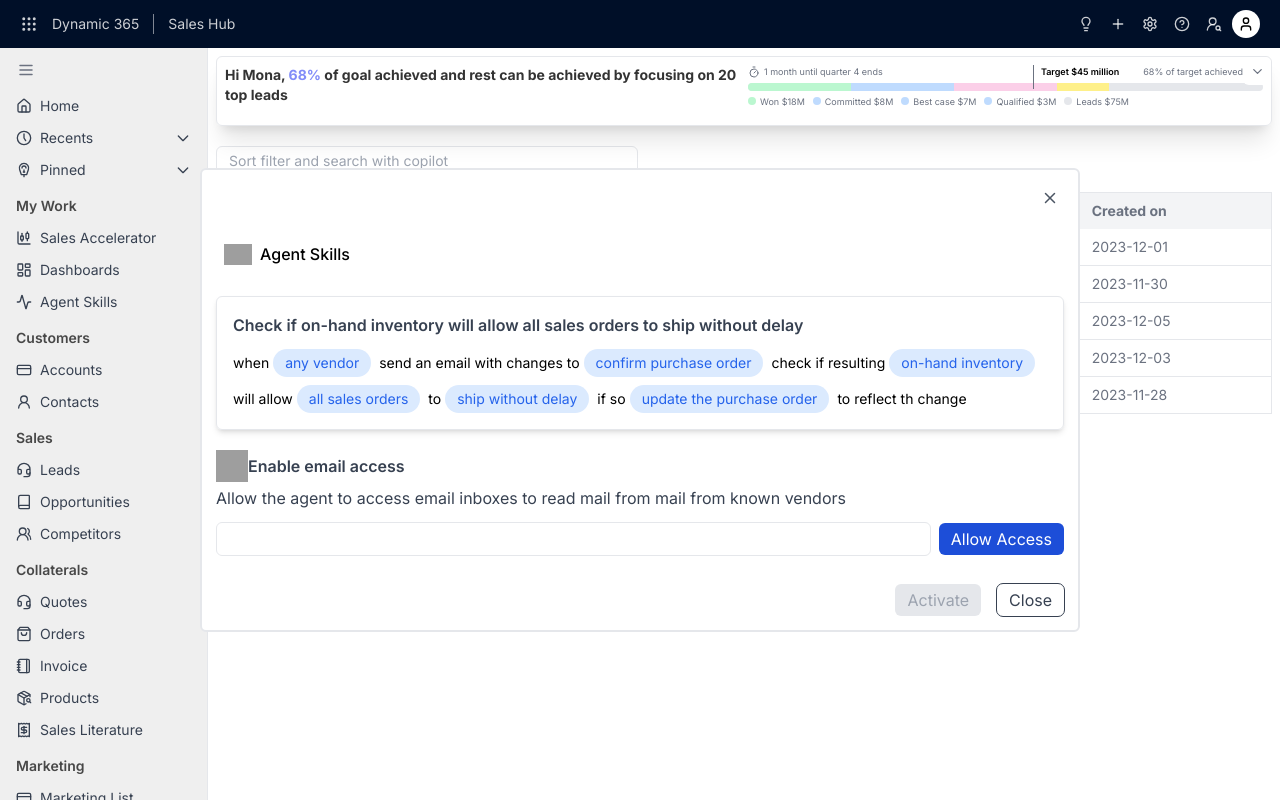
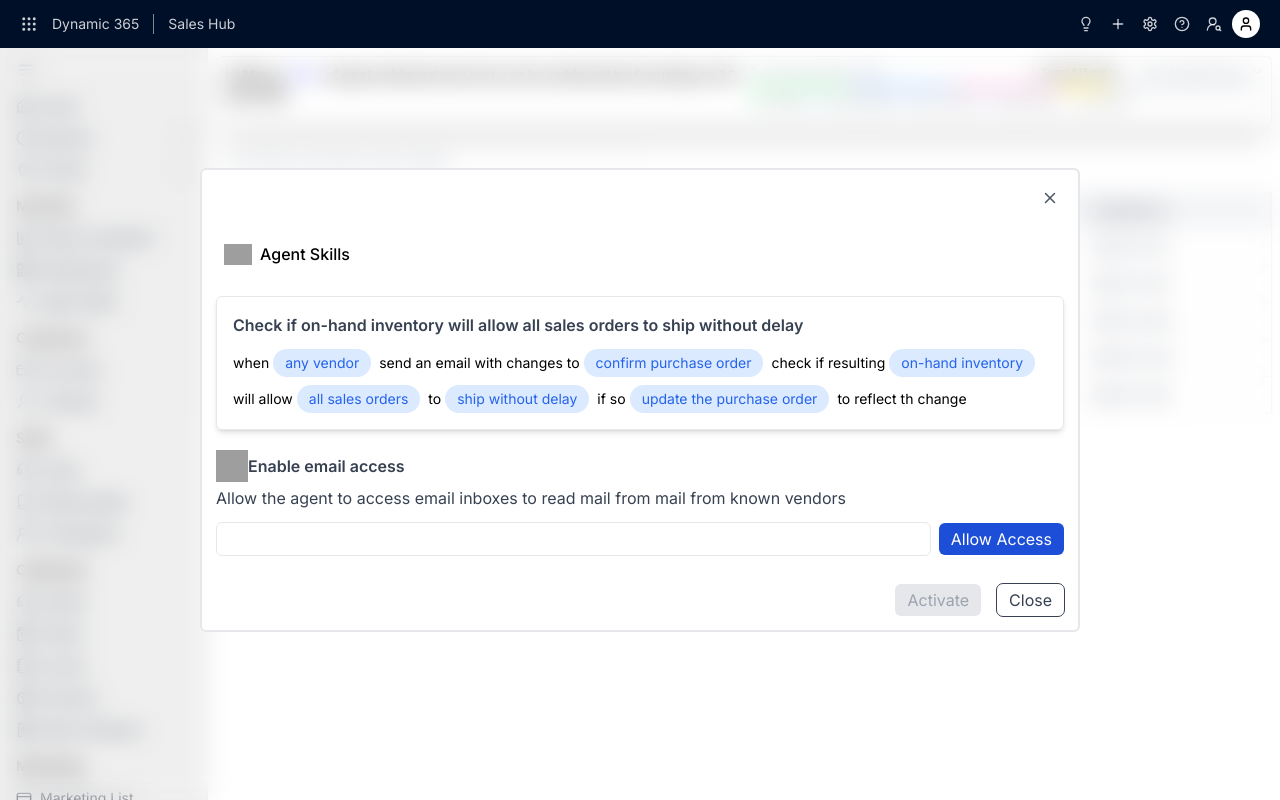
Before and after one commit to Olawumi-Olusegun/crm-dashboard, a Next.js app: page / in a window 1280 px wide. Both pictures are taken after a click on the link "Agent Skills". Built offline with nearby package versions, Linux system fonts and the light colour scheme; grey boxes are pictures that could not be loaded.

Commit message:
Added background blur to modal

```diff
--- a/app/_components/Modal.tsx
+++ b/app/_components/Modal.tsx
@@ -6,7 +6,7 @@
     children: ReactNode;
 }
 
-const Modal = ({ children }: ModalProps) => {
+const Modal = ({ children, className, ...props }: ModalProps) => {
     const { showModal, toggleModal } = useModal();
     const modalRef = useRef<HTMLDivElement>(null);
 
@@ -37,7 +37,8 @@
                     toggleModal(undefined);
                 }
             }}
-            className="fixed z-50 inset-0 min-h-dvh w-full flex items-center justify-center"
+            className={`fixed z-50 inset-0 min-h-dvh w-full flex items-center justify-center ${className}`}
+            {...props}
         >
             <div
                 onClick={(event) => event.stopPropagation()}
--- a/app/_components/Sidebar.tsx
+++ b/app/_components/Sidebar.tsx
@@ -193,7 +193,7 @@
 
             {
                 showModal === "Agent" && (
-                    <Modal>
+                    <Modal className="bg-white bg-opacity-5 backdrop-blur-md">
                         <div className="w-full h-dvh lg:h-auto border-2 rounded-md bg-white p-[2px] overflow-auto lg:overflow-hidden ">
                             <div className="p-3 bg-white flex flex-col gap-5 rounded-md  lg:h-full flex-1">
                                 <div className="flex flex-wrap items-center gap-1">
```
